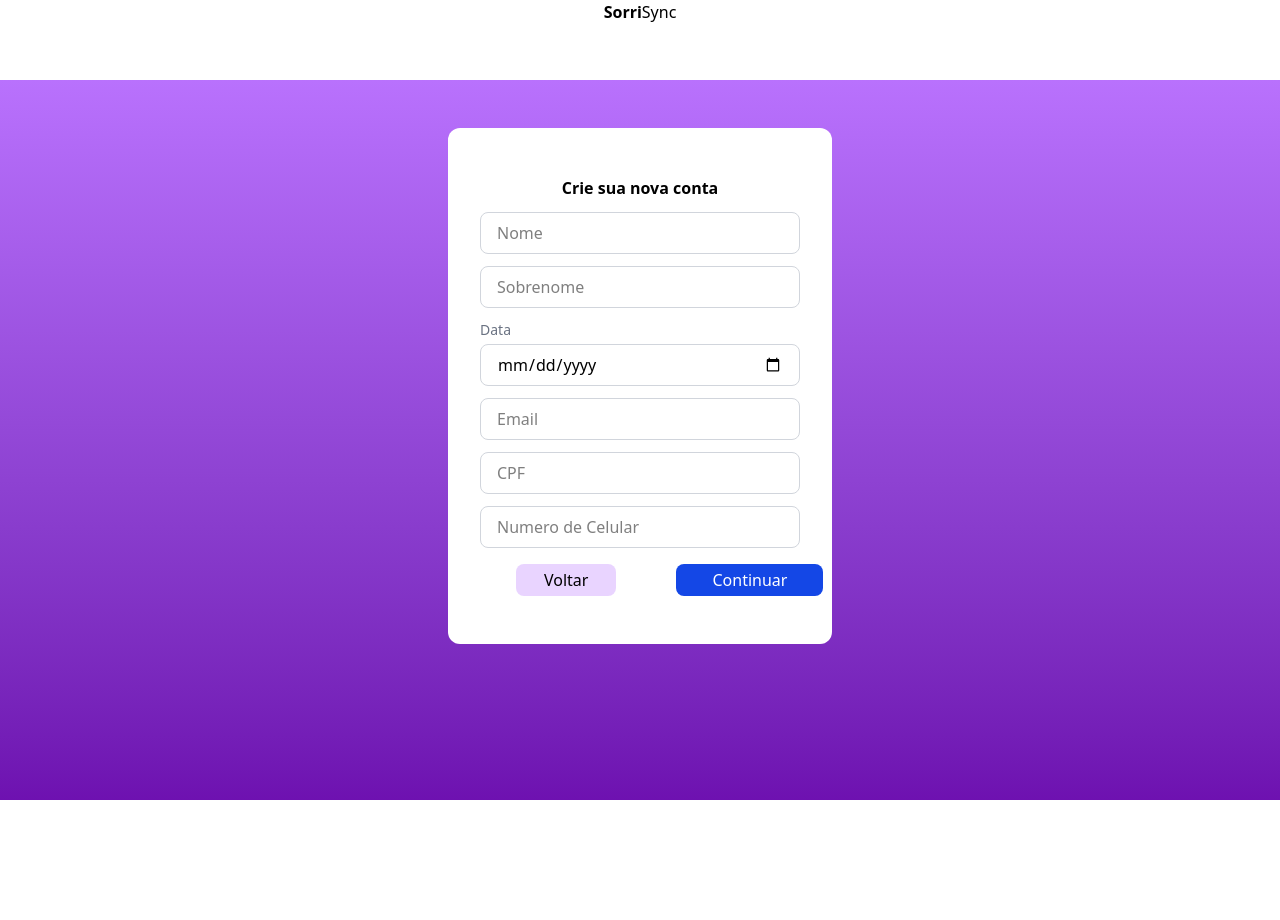
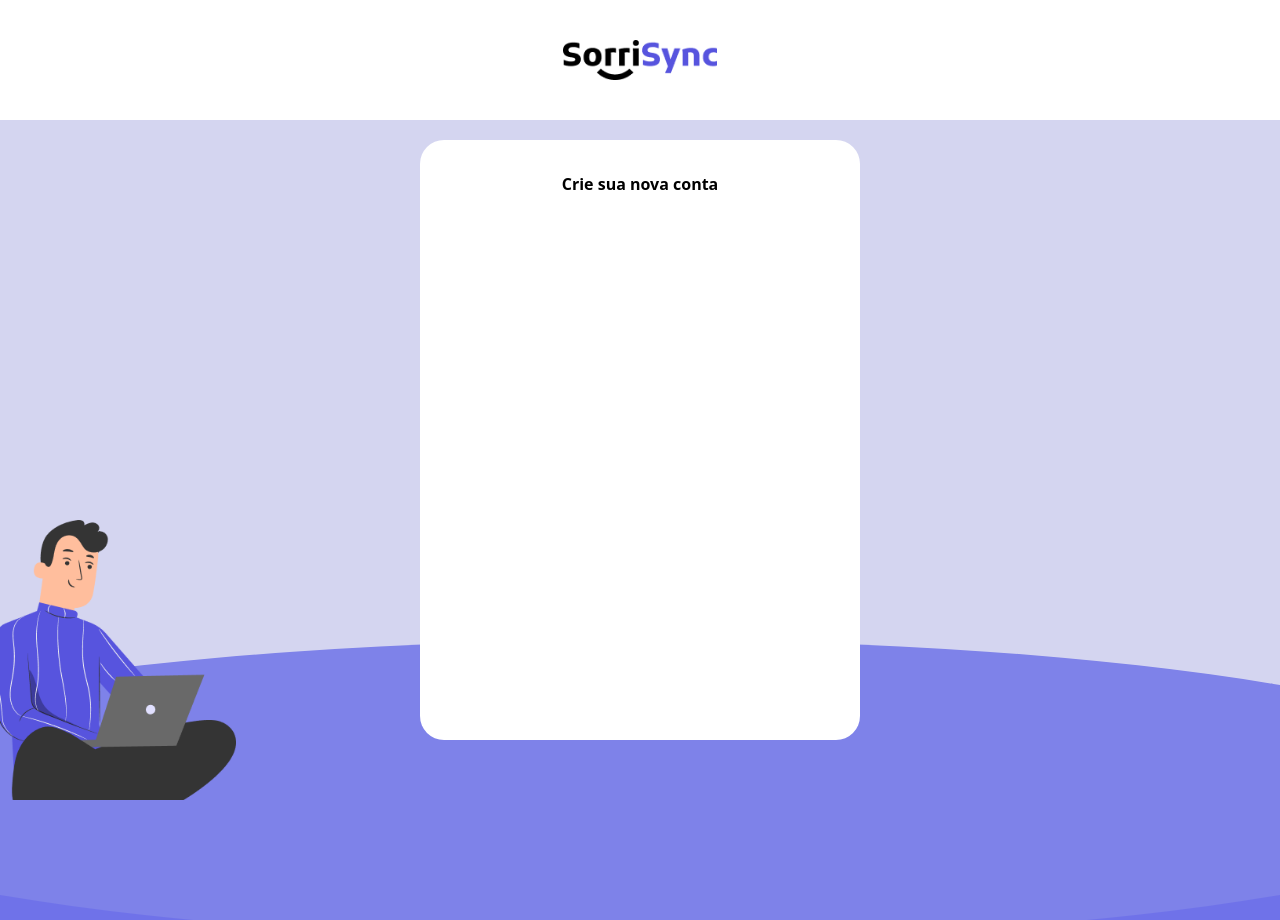
Before and after one commit to cce-fluxo/DDD25.1-Cebolinha67-Front, a Next.js app: page /cadastro in a window 1280 px wide. Before the commit the page ends 800 px from the top, so only its background shows below. Built offline with nearby package versions, Linux system fonts and the light colour scheme.

Commit message:
bom avanço, criei nosso bg(vou melhorar) , e os componentes da tela de cadastro

```diff
--- a/app/cadastro/page.tsx
+++ b/app/cadastro/page.tsx
@@ -1,81 +1,22 @@
-"use client"
-import { useFormik } from 'formik'
-import * as Yup from 'yup'
-import HeaderSignOut from '../components/HeaderSignOut'
+import CadastroBox from '../components/CadastroBox';
+import HeaderSignOut from '../components/HeaderSignOut';
+import InputBar from '../components/InputBar';
+import BackgroundSignOut from '../components/BackgroundSignOut';
 
 export default function Cadastro(){
-    const formik = useFormik({
-        initialValues:{
-            nome:'',
-            sobrenome:'',
-            data:"",
-            email:"",
-            cpf:"",
-            numero_de_celular:''
-        },
-        validationSchema: Yup.object({
-            nome: Yup.string().required('Nome inválido'),
-            sobrenome: Yup.string().required('Este campo é obrigatório'),
-            data: Yup.date().required("Este campo é obrigatório"),
-            email : Yup.string().email().required("Email obrigatório"),
-            cpf: Yup.number().required("CPF obrigatório"),
-            numero_de_celular: Yup.number().required("Numero de telefone obrigatório")
-        }),
-        onSubmit: (values)=>{
-            console.log(values)
-        }
-    })
-    return(
-        <div className="flex flex-col min-h-screen bg-gradient-to-b from-purple-400 to-purple-800">
+    return (
+        <div>
+            {/*header do sorrisync */}
+            <HeaderSignOut></HeaderSignOut>
+            {/* background da pagina no geral */}
+            <BackgroundSignOut>
+                {/*a caixona mesmo do cadastro*/}
+                <CadastroBox>
+                {/* as coisas dentro da caixona do cadastro */}
 
-            <HeaderSignOut></HeaderSignOut>
+                </CadastroBox>
+            </BackgroundSignOut>
 
-            {/* Form centralizado */}
-            <div className='flex justify-center py-12'>
-                <div className="bg-white rounded-xl px-8 py-12 w-96 flex flex-col gap-3">
-                    <div className="flex justify-center items-center font-bold">
-                        <p>Crie sua nova conta</p>
-                    </div>
-
-                    <input type="text" placeholder="Nome"
-                    {...formik.getFieldProps('nome')}
-                    className="border border-gray-300 rounded-lg px-4 py-2"/>
-                    {formik.touched.nome && formik.errors.nome}
-
-                    <input type="text" placeholder="Sobrenome"
-                    {...formik.getFieldProps('sobrenome')}
-                    className="border border-gray-300 rounded-lg px-4 py-2"/>
-                    {formik.touched.sobrenome && formik.errors.sobrenome}
-
-                    <div className="flex flex-col gap-1">
-                        <label className="text-sm text-gray-500">Data</label>
-                        <input type="date"
-                        {...formik.getFieldProps('data')}
-                        className="border border-gray-300 rounded-lg px-4 py-2"/>
-                    </div>
-                    {formik.touched.data && <p>{formik.errors.data}</p>}
-
-                    <input type="text" placeholder="Email"
-                    {...formik.getFieldProps('email')}
-                    className="border border-gray-300 rounded-lg px-4 py-2"/>
-                    {formik.touched.email && formik.errors.email}
-
-                    <input type="text" placeholder="CPF"
-                    {...formik.getFieldProps('cpf')}
-                    className="border border-gray-300 rounded-lg px-4 py-2"/>
-                    {formik.touched.cpf && formik.errors.cpf}
-
-                    <input type="number" placeholder="Numero de Celular"
-                    {...formik.getFieldProps('numero_de_celular')}
-                    className="border border-gray-300 rounded-lg px-4 py-2"/>
-                    {formik.touched.numero_de_celular && formik.errors.numero_de_celular}
-
-                    <div id="botoes-do-final" className="flex flex-row gap-15 mt-1">
-                        <button className="ml-9 bg-purple-200 rounded-lg px-7 py-1">Voltar</button>
-                        <button className='bg-blue-700 rounded-lg px-9 py-1 mr-5 text-white'>Continuar</button>
-                    </div>
-                </div>
-            </div>
 
         </div>
     )
--- /dev/null
+++ b/app/components/BackgroundSignOut.tsx
@@ -0,0 +1,13 @@
+export default function BackgroundSignOut({ children }: { children: React.ReactNode }) {
+  return (
+    <main className="relative flex min-h-screen items-center justify-center overflow-hidden bg-[#d4d5f0]">
+      <div className="absolute w-[140%] h-75 rounded-[50%] bg-[#4245e7af] -bottom-25 left-[-20%]" />
+      <div className="absolute w-[140%] h-75 rounded-[50%] bg-[#7e82e9] -bottom-5 left-[-20%]" />
+      <img src="/Motta.png" alt="Motta" className="absolute bottom-30 left-0 h-70 "></img>
+
+      <div className="relative z-10">
+        {children}
+      </div>
+    </main>
+  )
+}
--- /dev/null
+++ b/app/components/CadastroBox.tsx
@@ -0,0 +1,10 @@
+
+export default function CadastroBox(){
+    return(
+        <div className="mb-40">
+            <div className="bg-white rounded-3xl p-8 w-110 h-150 text-black text-center font-bold">
+                Crie sua nova conta
+            </div>
+        </div>
+    )
+}
--- a/app/components/HeaderSignOut.tsx
+++ b/app/components/HeaderSignOut.tsx
@@ -2,9 +2,8 @@ export default function HeaderSignOut(){
     return(
         <>
         {/* Seção branca */}
-            <div className='w-full bg-white h-20 flex flex-row align-items justify-center'>
-                <div className='font-black'>Sorri</div>
-                <div className='text-p'>Sync</div>
+            <div className='w-full bg-white h-30 flex flex-row items-center justify-center'>
+                <img src="/SorriSyncLogo.png" alt="SorriSync" className="h-10"></img>
             </div>
     </>
     )
--- a/app/components/InputBar.tsx
+++ b/app/components/InputBar.tsx
@@ -0,0 +1,29 @@
+import { useState } from "react"
+
+interface InputBarProps {
+  type?: string
+  placeholder?: string
+  onSubmit?: (value: string) => void
+}
+
+export default function InputBar({ type = "text", placeholder = "Digite...", onSubmit }: InputBarProps) {
+  const [value, setValue] = useState("")
+
+  const handleSubmit = () => {
+    if (!value.trim()) return
+    onSubmit?.(value)
+    setValue("")
+  }
+
+  return (
+    <div className="border border-gray-300 rounded-lg px-4 py-2 text-zinc-800 ">
+      <input
+        type={type}
+        value={value}
+        onChange={(e) => setValue(e.target.value)}
+        placeholder={placeholder}
+        className="flex-1 bg-transparent text-sm text-zinc-800 placeholder:text-zinc-400 outline-none"
+      />
+    </div>
+  )
+}
```
Also changed, not shown: public/Motta.png (added), public/SorriSyncLogo.png (added).
